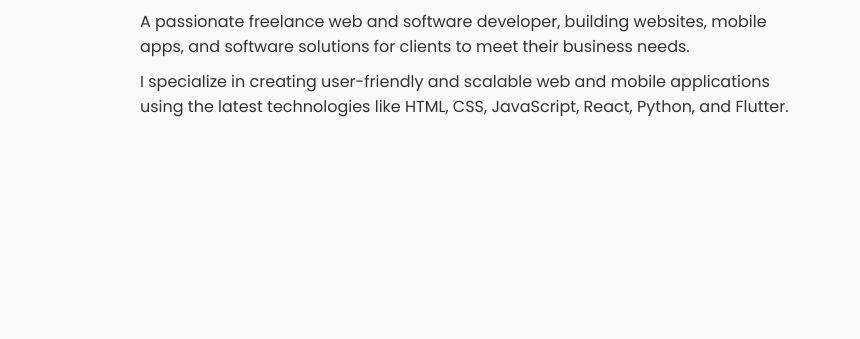
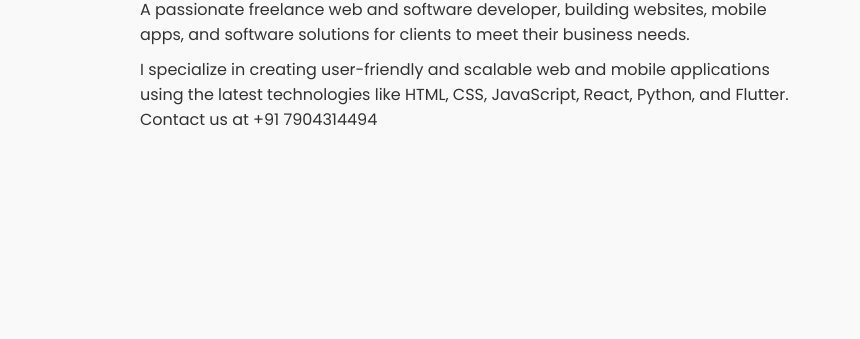
Before and after one commit to DevTechSoft5/Site, a plain HTML site: page index.html in a window 1280 px wide. Shown: the part 387-726 px from the top of the page, 420-1280 px from the left. Drawn offline with nearby package versions, Linux system fonts and the light colour scheme.

Commit message:
Update index.html

```diff
--- a/index.html
+++ b/index.html
@@ -94,6 +94,10 @@
         I specialize in creating user-friendly and scalable web and mobile applications using the latest
         technologies like HTML, CSS, JavaScript, React, Python, and Flutter.
       </p>
+
+        <p style="font-size: 16px;">
+        Contact us at +91 7904314494     </p>
+
     </div>
   </div>
 </section>
```
